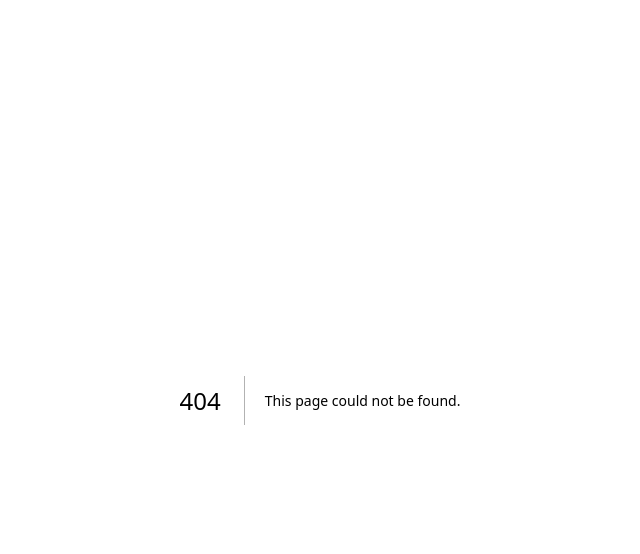
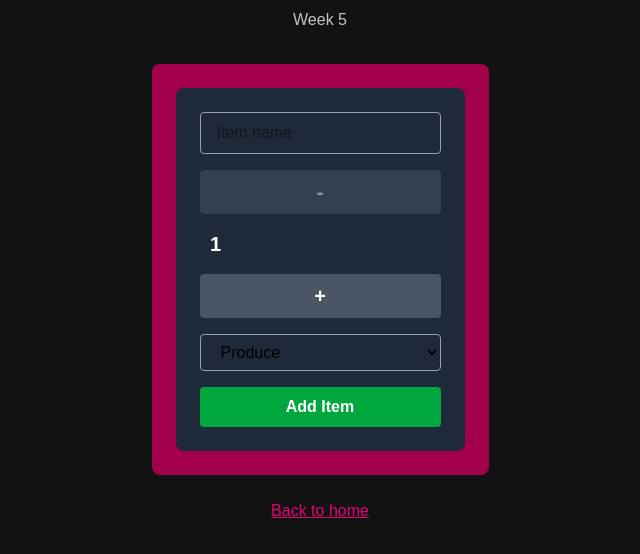
Before and after one commit to CodyLeblanc13/cprg306-assignments, a Next.js app: page /week-5 in a window 1280 px wide. Before the commit this address had no page. Shown: the top 554 px of the page, without its empty margins (320-960 px from the left). Built offline with nearby package versions, Linux system fonts and the light colour scheme.

Commit message:
assignment 5 completed

```diff
--- a/app/page.js
+++ b/app/page.js
@@ -18,6 +18,10 @@ export default function Home() {
       <Link href="/week-4" className="text-pink-600 underline">
         Go to Week 4 Assignment
       </Link>
+            <br></br>
+      <Link href="/week-5" className="text-pink-600 underline">
+        Go to Week 5 Assignment
+      </Link>
     </main>
   );
 }
--- /dev/null
+++ b/app/week-5/new-item.js
@@ -0,0 +1,104 @@
+"use client"
+
+import { useState } from "react";
+
+export default function NewItem() {
+
+    const [quantity, setQuantity] = useState(1);
+    const [name, setName] = useState("");
+    const [category, setCategory] = useState("produce");
+
+    // increase quantity by 1, to a max of 20
+    const increment = () => {
+        setQuantity((prevQuantity) => Math.min(prevQuantity + 1, 20));
+    };
+
+    // decrease quantity by 1, down to a min of 1
+    const decrement = () => {
+        setQuantity((prevQuantity) => Math.max(prevQuantity - 1, 1));
+    }
+
+    const handleSubmit = (event) => {
+        event.preventDefault();
+
+        const item = {
+            name: name,
+            quantity: quantity,
+            category: category,
+        };
+
+        console.log(item);
+
+        alert(
+            `Name: ${name}\nQuantity: ${quantity}\nCategory: ${category}`
+        );
+
+        setName("");
+        setQuantity(1);
+        setCategory("produce");
+    }
+
+    return (
+        <div className="flex w-fit mx-auto items-center gap-4 rounded-lg bg-pink-800 p-6 text-shadow-amber-100">
+            <form
+                onSubmit={handleSubmit}
+                className="mx-auto flex w-fit flex-col gap-4 rounded-lg bg-gray-800 p-6 text-white"
+            >
+            <input
+                type="text"
+                value={name}
+                onChange={(event) => setName(event.target.value)}
+                placeholder="Item name"
+                required
+                className="rounded border border-gray-400 px-4 py-2 text-black"
+            />
+            <button
+                type="button"
+                onClick={decrement}
+                disabled={quantity === 1}
+                className="rounded bg-gray-600 px-4 py-2 text-xl font-bold hover:bg-gray-600 disabled:cursor-not-allowed disabled:opacity-50"
+            >
+            -
+            </button>
+
+            <span className="w-8 text-center text-xl font-semibold">
+                {quantity}
+            </span>
+
+            <button
+                type="button"
+                onClick={increment}
+                disabled={quantity === 20}
+                className="rounded bg-gray-600 px-4 py-2 text-xl font-bold hover:bg-gray-600 disabled:cursor-not-allowed disabled:opacity-50"
+            >
+                +
+            </button>
+
+            <select
+                value={category}
+                onChange={(event) => setCategory(event.target.value)}
+                className="rounded border border-gray-400 px-4 py-2 text-black"
+            >
+                <option value="produce">Produce</option>
+                <option value="dairy">Dairy</option>
+                <option value="bakery">Bakery</option>
+                <option value="meat">Meat</option>
+                <option value="frozen foods">Frozen Foods</option>
+                <option value="canned goods">Canned Goods</option>
+                <option value="dry goods">Dry Goods</option>
+                <option value="beverages">Beverages</option>
+                <option value="snacks">Snacks</option>
+                <option value="household">Household</option>
+                <option value="other">Other</option>
+            </select>
+
+            <button
+                type="submit"
+                className="rounded bg-green-600 px-4 py-2 font-bold hover:bg-green-600"
+            >
+                Add Item
+            </button>
+            </form>
+        </div>
+    );
+}
--- /dev/null
+++ b/app/week-5/page.js
@@ -0,0 +1,16 @@
+import NewItem from "./new-item";
+import Link from "next/link";
+
+export default function Page() {
+  return (
+    <main className="text-center">
+        <h1 className="m-2" >Week 5</h1>
+        <br></br>
+        <NewItem />
+        <br></br>
+        <Link href="/" className="text-pink-600 underline">
+            Back to home
+        </Link>
+    </main>
+  );
+}
```
